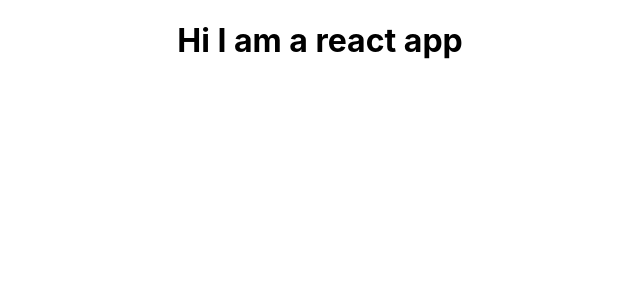
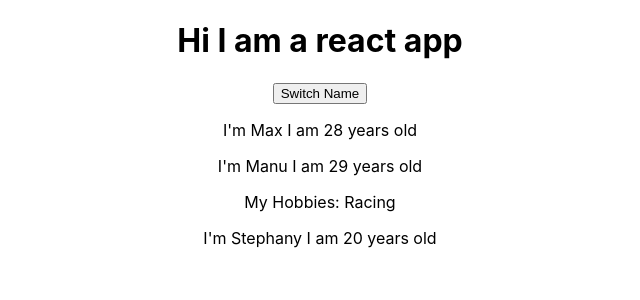
Before and after one commit to Pedro274/React-Class, a React (Create React App) app: page / in a window 1280 px wide. Shown: the top 300 px of the page, without its empty margins (320-960 px from the left). Built offline with nearby package versions, Linux system fonts and the light colour scheme.

Commit message:
without using react hooks

```diff
--- a/src/App.js
+++ b/src/App.js
@@ -1,12 +1,32 @@
-import React from 'react';
+import React, {Component} from 'react';
 import './App.css';
+import Person from './Person/Person'
 
-function App() {
-  return (
+export default class App extends Component {
+
+    state = {
+      person:[
+        {name: 'Max', age: 28},
+        {name: 'Manu', age: 29},
+        {name: 'Stephany', age: 20}],
+      someOtherState: 'some other state value'
+      }
+
+
+  switchNameHandler = () => {
+    this.setState({person:[
+        {name: 'Maximilian', age: 28},
+        {name: 'Manu', age: 29},
+        {name: 'Stephany', age: 26}]
+      })
+  }
+
+  render = () =>
     <div className="App">
       <h1>Hi I am a react app </h1>
+      <button onClick={this.switchNameHandler}>Switch Name</button>
+      <Person name={this.state.person[0].name} age={this.state.person[0].age}/>
+      <Person name={this.state.person[1].name} age={this.state.person[1].age}>My Hobbies: Racing </Person>
+      <Person name={this.state.person[2].name} age={this.state.person[2].age}/>
     </div>
-  );
 }
-
-export default App;
--- /dev/null
+++ b/src/Person/Person.js
@@ -0,0 +1,12 @@
+import React from 'react';
+
+const person = (props) => {
+return (
+    <div>
+        <p>I'm {props.name} I am {props.age} years old</p>
+        <p>{props.children}</p>
+    </div>
+
+)};
+
+export default person;
```
Also changed, not shown: src/Person/Person.css (added).
